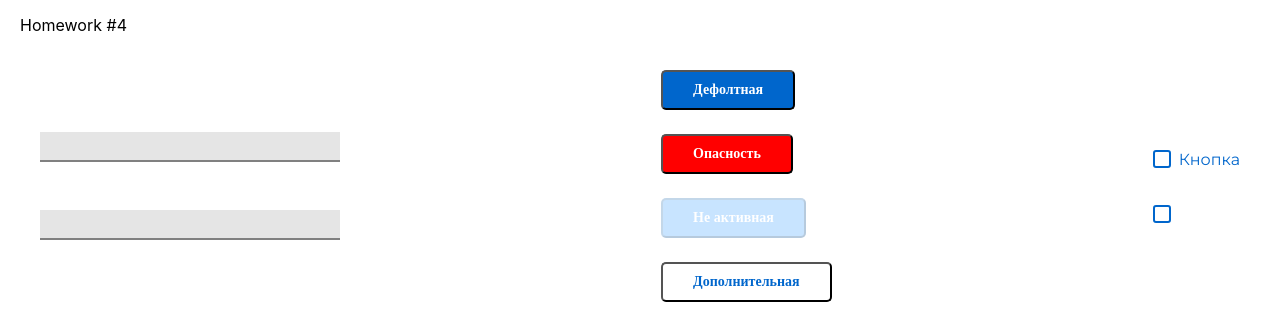
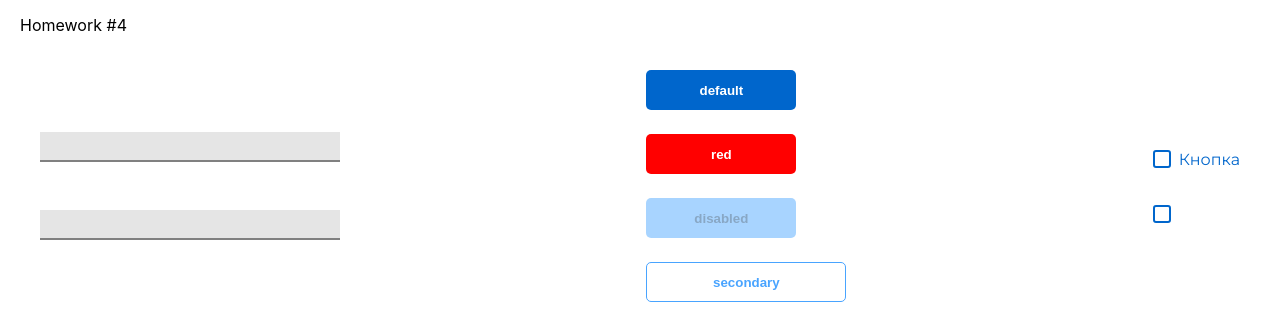
Before and after one commit to beonezero/hws2-0101, a React (Create React App) app: page /#/pre-junior in a window 1280 px wide. Shown: the part 842-1156 px from the top of the page. Built offline with nearby package versions, Linux system fonts and the light colour scheme.

Commit message:
hw4 finish end

```diff
--- a/src/s2-homeworks/hw04/Stand.tsx
+++ b/src/s2-homeworks/hw04/Stand.tsx
@@ -43,24 +43,24 @@ const Stand = () => {
             <div className={s.buttons}>
                 {/*обычная кнопка:*/}
                 <div>
-                    <SuperButton id={'hw4-super-button-default'} className={s.button}>
-                        Дефолтная
+                    <SuperButton id={'hw4-super-button-default'}>
+                        default
                     </SuperButton>
                 </div>
                 {/*красная кнопка:*/}
                 <div>
                     <SuperButton id={'hw4-super-button-red'} xType={'red'}>
-                        Опасность
+                        red
                     </SuperButton>
                 </div>
                 {/*задизэйбленная кнопка:*/}
                 <div>
                     <SuperButton
                         id={'hw4-super-button-disabled'}
-                        xType={'default'}
+                        xType={'red'}
                         disabled
                     >
-                        Не активная
+                        disabled
                     </SuperButton>
                 </div>
                 {/*задизэйбленная кнопка:*/}
@@ -69,7 +69,7 @@ const Stand = () => {
                         id={'hw4-super-button-secondary'}
                         xType={'secondary'}
                     >
-                        Дополнительная
+                        secondary
                     </SuperButton>
                 </div>
             </div>
@@ -85,7 +85,7 @@ const Stand = () => {
                         Кнопка
                     </SuperCheckbox>
                 </div>
-                {/*совместим со старым кодом:*/}
+                {/*совместим со старым ко дом:*/}
                 <div>
                     <SuperCheckbox
                         id={'hw4-super-checkbox-like-old'}
--- a/src/s2-homeworks/hw04/common/c2-SuperButton/SuperButton.module.css
+++ b/src/s2-homeworks/hw04/common/c2-SuperButton/SuperButton.module.css
@@ -1,54 +1,65 @@
 .button {
     padding: 10px 30px;
-    color: white;
-    background-color: #0066cc;
+    width: 150px;
+    height: 40px;
     border-radius: 5px;
-    font-size: 14px;
+    border: none;
     font-weight: 700;
-    font-family: Charter;
     cursor: pointer;
 }
 
 .disabled {
-    opacity: 0.5;
+    background-color: #93caff;
+    opacity: 0.8;
+}
+
+.secondary {
+    width: 200px;
+    background-color: white;
+    border: 1px solid #49a4ff;
+    color: #49a4ff
+}
+
+.default {
+    color: white;
+    background-color: #0066cc;
+    font-weight: 700;
 }
 
 .red {
     background-color: red;
+    color: white;
+
 }
 
-.default {
-    background-color: #93caff;
-}
-
-.secondary {
-    background-color: white;
-    color: #0066cc;
+.default:hover {
+    width: 200px;
+    background-color: #49a4ff;
 }
 
 .red:hover {
-    opacity: 0.7;
+    width: 200px;
+    background-color: #ff5e5e;
 }
-.default:hover {
-    border-color: red;
-}
+
 .secondary:hover {
-    background-color: #eeeeee;
+    background-color: #e8e8e8;
 }
 
 
-.red:active {
-    background-color: #ffb1b1;
-    color: black;
-}
 .default:active {
-}
-.secondary:active {
-    background-color: #a6a6a6;
-    color: white;
+    width: 175px;
+    background-color: #0066cc;
 }
 
+.secondary:active {
+    width: 175px;
+}
 
+.red:active {
+    width: 175px;
+    background-color: #cc0000;
+}
 
 .button:disabled {
     cursor: not-allowed;
--- a/src/s2-homeworks/hw04/common/c2-SuperButton/SuperButton.tsx
+++ b/src/s2-homeworks/hw04/common/c2-SuperButton/SuperButton.tsx
@@ -17,13 +17,24 @@ const SuperButton: React.FC<SuperButtonPropsType> = (
         ...restProps // все остальные пропсы попадут в объект restProps, там же будет children
     }
 ) => {
-    const finalClassName = s.button + " " + (disabled ? s.disabled : "") + " " + (xType === "red" ? s.red : "") + " " + (xType === "default" ? s.default : "") + (xType === "secondary" ? s.secondary : "")
+    const finalClassName = s.button + (
+        disabled
+        ? ` ${s.disabled}`
+        : xType === "red" ? ` ${s.red}`
+        : xType === "secondary" ? ` ${s.secondary}`
+        : ` ${s.default}`
+    )
 
+    // Если disable === true то один стиль
+    // Если нет, то проверяем  xType
+    // Если он red  то один стиль
+    // Если secondary то другой стиль
+    // Если и он нет то дефолтное значение
     return (
         <button
             disabled={disabled}
             className={finalClassName}
-            {...restProps} // отдаём кнопке остальные пропсы если они есть (children там внутри)
+            {...restProps} // отд аём кно пке остальные пропсы если они есть (children там внутри)
         />
     )
 }
```
